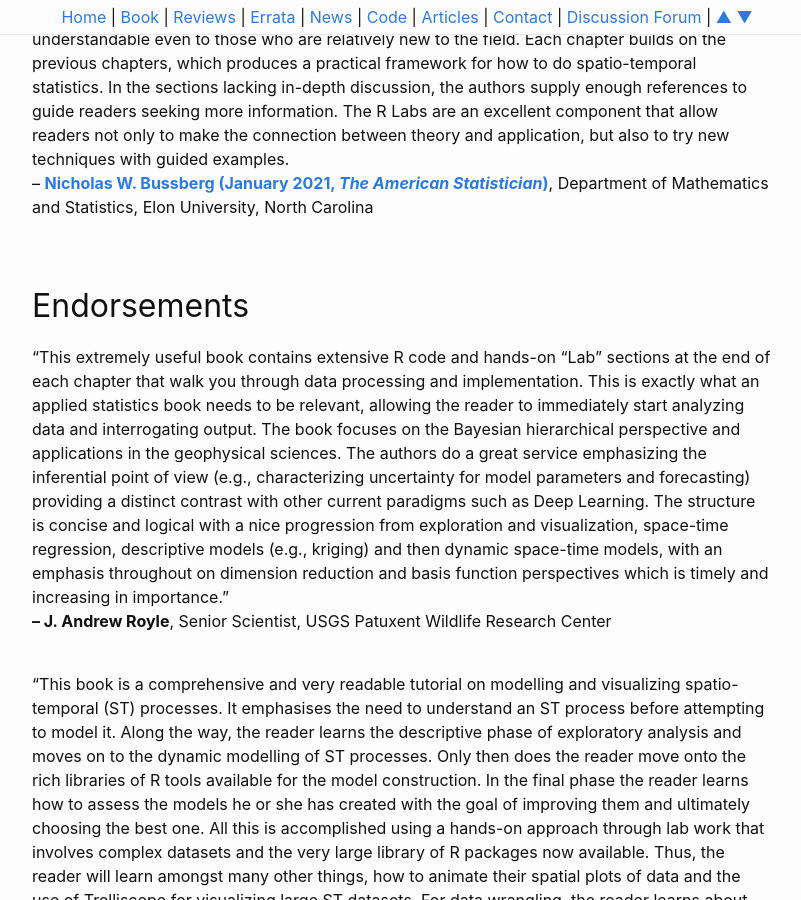
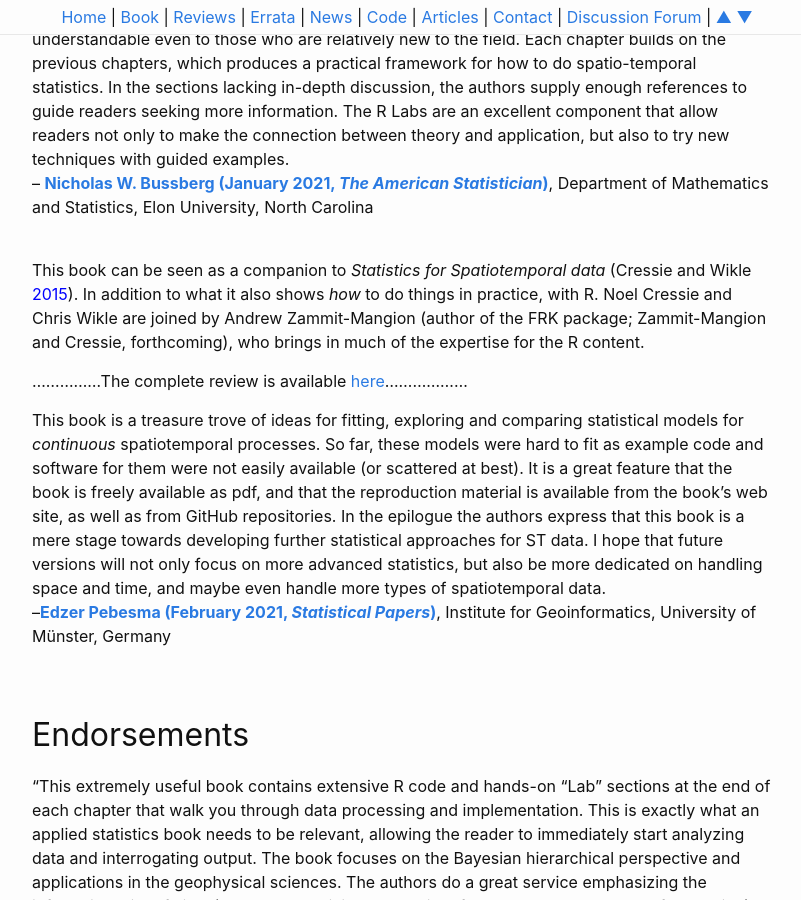
Before and after one commit to andrewzm/STRbook, a Jekyll site: the page built from docs/reviews.md, in a window 1280 px wide and 900 px high, scrolled down 2940 px. Shown: the whole window, without its empty margins (238-1039 px from the left). Built offline with Jekyll 4.4.1, drawn with Linux system fonts in a browser that asks for light colours.

Commit message:
Update reviews.md

```diff
--- a/docs/reviews.md
+++ b/docs/reviews.md
@@ -29,6 +29,18 @@ One of the best aspects of the book is the applications with R. After each chapt
 The first three chapters introduce readers to spatio-temporal data and several techniques for investigating that data. Chapter 2, which discusses tools for exploratory analysis, is a particularly useful chapter even to those without much experience in spatial or spatio-temporal statistics. Even if someone only read Chapter 2, they would still walk away both with a good understanding of how to approach spatio-temporal data and with an appreciation for the complexities of the data. Chapter 3 develops these ideas further by considering models that do not explicitly account for spatio-temporal dependence. The authors show how these simple models can help users understand the data despite the importance of spatio-temporal dependence.
 Chapters 4 and 5 are the book’s core sections: models that account for spatio-temporal dependencies. Chapter 4 details more traditional approaches to spatio-temporal statistics (described as “descriptive” models by the authors), such as estimating covariograms and making predictions using kriging. In Chapter 5, the authors discuss “dynamic” models, which investigate spatio-temporal data as a spatial process that evolves through time. This chapter focuses on linear dynamic spatiotemporal models in a setting where time is discretized. The authors provide references to other variations (e.g., when time is continuous), noting these are beyond the scope of the book. Finally, Chapter 6 discusses how to evaluate spatio-temporal models. Each section (model checking, model validation, and model selection) is not particularly in-depth and provides only an overview of the topic; however, the authors provide direction to more detailed discussions. Additionally, the R Lab at the end of the chapter effectively wraps the process of evaluation into a cohesive example.
 Overall, this book provides a great overview of current spatio-temporal methodology and practices. It could easily be used in a graduate course, by someone interested in learning the fundamentals of spatio-temporal statistics, or as a resource for practitioners of spatio-temporal statistics. The text reads smoothly, and concepts are introduced at a level that should be understandable even to those who are relatively new to the field. Each chapter builds on the previous chapters, which produces a practical framework for how to do spatio-temporal statistics. In the sections lacking in-depth discussion, the authors supply enough references to guide readers seeking more information. The R Labs are an excellent component that allow readers not only to make the connection between theory and application, but also to try new techniques with guided examples.<br />-- [**Nicholas W. Bussberg (January 2021, *The American Statistician*)**](https://www.tandfonline.com/doi/full/10.1080/00031305.2020.1865066), Department of Mathematics and Statistics, Elon University, North Carolina
+<br/><br/>
+
+This book can be seen as a companion to *Statistics for Spatiotemporal data* (Cressie and Wikle <span style="color: blue;">2015</span>). In addition to what it also shows *how* to do things in practice, with R. Noel Cressie and Chris Wikle are joined by Andrew Zammit-Mangion (author of the FRK package; Zammit-Mangion and Cressie, forthcoming), who
+brings in much of the expertise for the R content.
+
+……………The complete review is available [here](https://doi.org/10.1007/s00362-021-01224-5)………………
+
+This book is a treasure trove of ideas for fitting, exploring and comparing statistical models for *continuous* spatiotemporal processes. So far, these models were hard
+to fit as example code and software for them were not easily available (or scattered at best). It is a great feature that the book is freely available as pdf, and that the
+reproduction material is available from the book’s web site, as well as from GitHub repositories. In the epilogue the authors express that this book is a mere stage
+towards developing further statistical approaches for ST data. I hope that future versions will not only focus on more advanced statistics, but also be more dedicated on
+handling space and time, and maybe even handle more types of spatiotemporal data.<br />--[**Edzer Pebesma (February 2021, *Statistical Papers*)**](https://www.tandfonline.com/doi/full/10.1080/00031305.2020.1865066), Institute for Geoinformatics, University of Münster, Germany
 <br/><br/><br/>
 
 ## Endorsements
```
